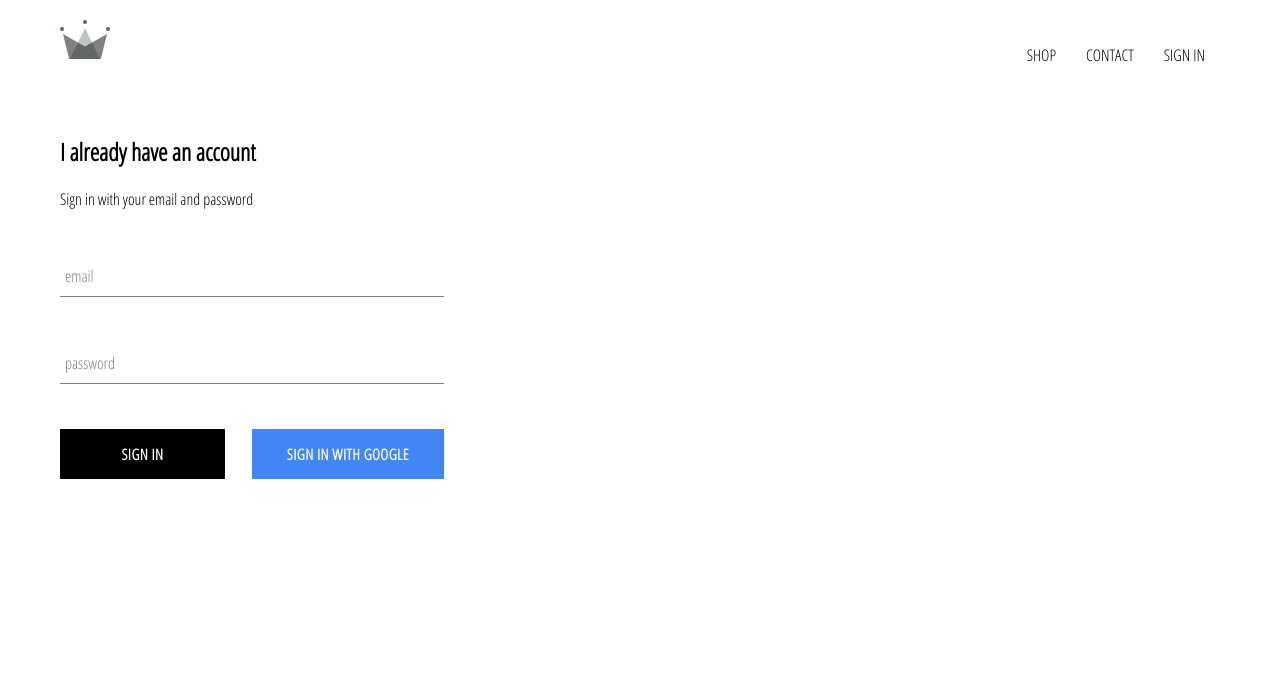
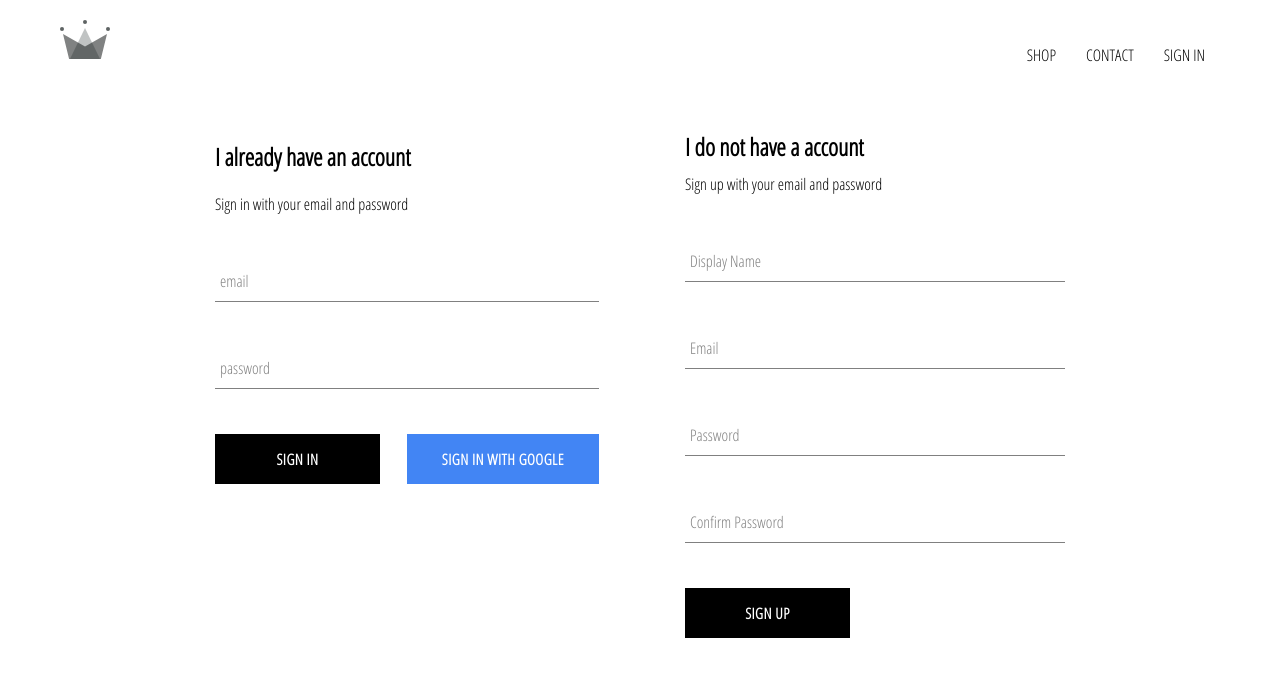
Before and after one commit to lillah1993/crwn-clothing, a React (Create React App) app: page /signin in a window 1280 px wide. Shown: the top 676 px of the page. Built offline with nearby package versions, Linux system fonts and the light colour scheme; no server answers.

Commit message:
implemented firebse utils, included ability to store authenticated users into our firestore database

```diff
--- a/src/App.js
+++ b/src/App.js
@@ -7,7 +7,7 @@
 import shopPage from './pages/shop/shop.component.jsx';
 import SignInAndSignUpPage from './pages/sign-in-and-sign-up/sign-in-and-sign-up.component'
 import Header from './components/header/header.component';
-import { auth } from './firebase/firebase.utils';
+import { auth, createUserProfileDocument } from './firebase/firebase.utils';
 
 class App extends React.Component {
   constructor() {
@@ -21,8 +21,23 @@
   unsubscribeFromAuth = null
 
   componentDidMount () {
-    this.unsubscribeFromAuth = auth.onAuthStateChanged(user => {
-      this.setState({ currentUser: user });
+    this.unsubscribeFromAuth = auth.onAuthStateChanged(async userAuth => {
+      if (userAuth) {
+        const userRef = await createUserProfileDocument(userAuth);
+
+        userRef.onSapshot(snapShot => {
+          this.setState({
+            currentUser: {
+              id: snapShot.id,
+              ...snapShot.data()
+            }
+          });
+        });
+
+      }
+      else {
+        this.setState({currentUser: userAuth});
+      }
     });
   }
 
--- /dev/null
+++ b/src/components/sign-up/sign-up.component.jsx
@@ -0,0 +1,103 @@
+import React from 'react';
+
+import FormInput from '../form-input/form-input.component';
+import CustomButton from '../custom-button/custom-button.component';
+
+import { auth, createUserProfileDocument } from '../../firebase/firebase.utils';
+
+import './sign-up.styles.scss';
+
+class SignUp extends React.Component {
+    constructor() {
+        super();
+
+        this.state = {
+            displayName: '',
+            email: '',
+            password: '',
+            confirmpassword: ''
+        };
+    }
+
+    handleSubmit = async event => {
+        event.preventDefault();
+
+        const { displayName, email, password, confirmpassword } = this.state;
+
+        if (password !== confirmpassword) {
+            alert("passwords don't match");
+            return;
+        }
+
+        try {
+            const { user } = await auth.createUserWithEmailAndPassword(
+                email,
+                password
+            );
+
+            await createUserProfileDocument(user, { displayName });
+
+            this.setState({
+            displayName: '',
+            email: '',
+            password: '',
+            confirmpassword: ''
+            });
+        } catch (error) {
+            console.error(error);
+        }
+    };
+
+    handleChange = event => {
+        const { name, value } = event.target;
+
+        this.setState({[name]: value});
+    }
+
+    render() {
+        const { displayName, email, password, confirmpassword } = this.state;
+        return (
+            <div className='sign-up'>
+                <h2 className='title'>I do not have a account</h2>
+                <span>Sign up with your email and password</span>
+                <form className='sign-up-form' onSubmit={this.handleSubmit}>
+                    <FormInput
+                    type='text'
+                    name='displaName'
+                    value={displayName}
+                    onChange={this.handleChange}
+                    label='Display Name'
+                    required
+                    />
+                    <FormInput
+                    type='email'
+                    name='email'
+                    value={email}
+                    onChange={this.handleChange}
+                    label='Email'
+                    required
+                    />
+                    <FormInput
+                    type='password'
+                    name='password'
+                    value={password}
+                    onChange={this.handleChange}
+                    label='Password'
+                    required
+                    />
+                    <FormInput
+                    type='password'
+                    name='confirmPassword'
+                    value={confirmpassword}
+                    onChange={this.handleChange}
+                    label='Confirm Password'
+                    required
+                    />
+                    <CustomButton type='submit'>SIGN UP</CustomButton>
+
+                </form>
+            </div>
+        )
+    }
+}
+export default SignUp;
--- /dev/null
+++ b/src/components/sign-up/sign-up.styles.scss
@@ -0,0 +1,9 @@
+.sign-up {
+    display: flex;
+    flex-direction: column;
+    width: 380px;
+
+    .title {
+        margin: 10px 0;
+    }
+}
--- a/src/firebase/firebase.utils.js
+++ b/src/firebase/firebase.utils.js
@@ -13,6 +13,31 @@
   measurementId: 'G-TKXJVWZ48Y'
   };
 
+  export const createUserProfileDocument = async (userAuth, additionalData) => {
+    if (!userAuth) return;
+
+    const userRef = firestore.doc(`users/${userAuth.uid}`);
+
+    const snapShot = await userRef.get();
+
+    if(!snapShot.exists) {
+      const { displayName, email } = userAuth;
+      const createdAt = new Date();
+      try {
+        await userRef.set({
+          displayName,
+          email,
+          createdAt,
+          ...additionalData
+        })
+
+      } catch (error) {
+        console.log('error creating user', error.message);
+      }
+
+    }
+  };
+
   firebase.initializeApp(config);
 
 
--- a/src/pages/sign-in-and-sign-up/sign-in-and-sign-up.component.jsx
+++ b/src/pages/sign-in-and-sign-up/sign-in-and-sign-up.component.jsx
@@ -1,12 +1,14 @@
 import React from 'react';
 
 import SignIn from '../../components/sign-in/sign-in.component';
+import SignUp from '../../components/sign-up/sign-up.component';
 
 import './sign-in-and-sign-up.styles.scss';
 
 const SignInAndSignUpPage = () => (
     <div className='sign-in-and-sign-up'>
         <SignIn />
+        <SignUp />
     </div>
 );
 
--- a/src/pages/sign-in-and-sign-up/sign-in-and-sign-up.styles.scss
+++ b/src/pages/sign-in-and-sign-up/sign-in-and-sign-up.styles.scss
@@ -0,0 +1,6 @@
+.sign-in-and-sign-up {
+    width: 850px;
+    display: flex;
+    justify-content: space-between;
+    margin: 30px auto;
+}
```
